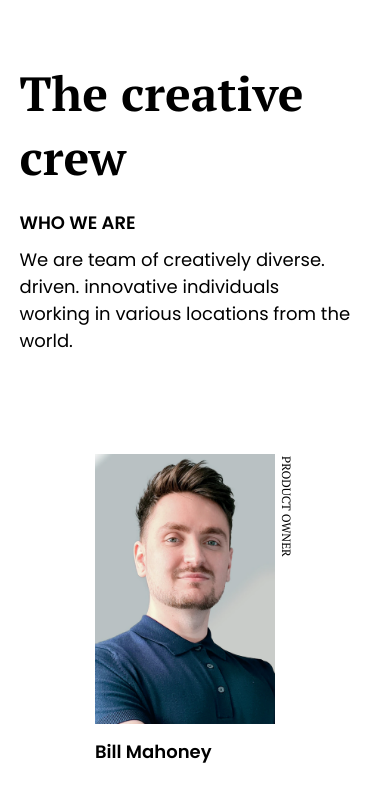
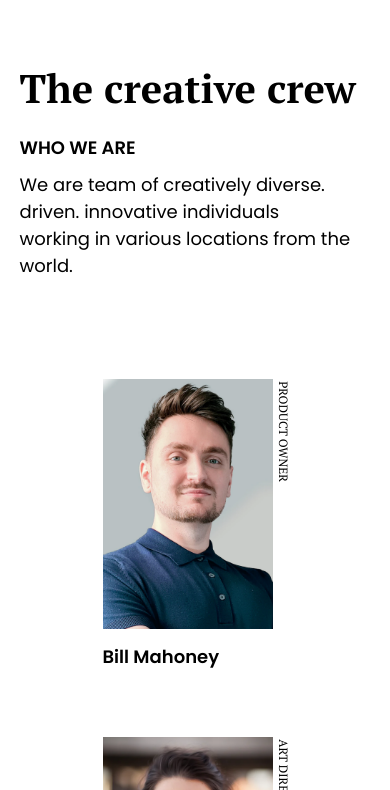
Before and after one commit to sneyderst94/team-page, a plain HTML site: page index.html in a window 390 px wide. Shown: the top 790 px of the page. Drawn offline with Linux system fonts and the light colour scheme.

Commit message:
Add media query 425px

```diff
--- a/responsive.css
+++ b/responsive.css
@@ -47,3 +47,25 @@
     margin-top: 10%;
   }
 }
+
+@media (max-width: 425px) {
+  .title {
+    font-size: 20px;
+  }
+  section {
+    width: 100%;
+  }
+  .card {
+    max-width: 185px;
+    max-height: 280px;
+    margin-top: 10%;
+  }
+  .card img {
+    max-width: 170px;
+    max-height: 250px;
+  }
+  .card_position {
+    margin-top: -66%;
+    margin-left: 3%;
+  }
+}
```
